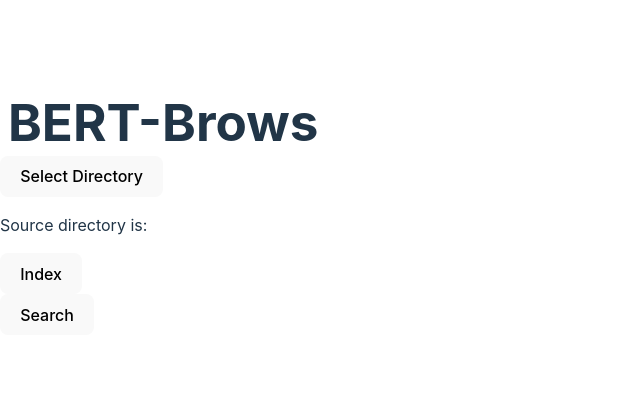
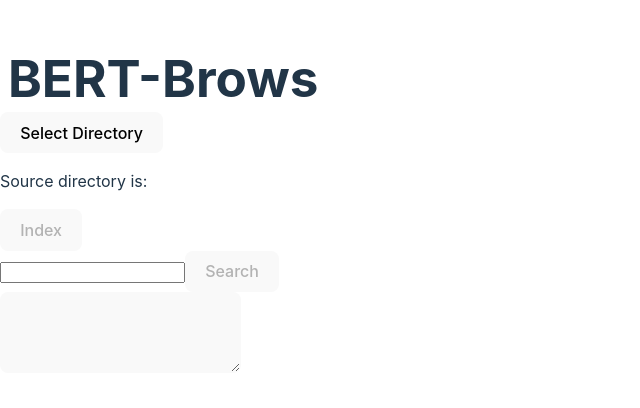
Before and after one commit to spikelynch/bert-brows, a React (Vite) app: page / in a window 1280 px wide. Shown: the part 188-596 px from the top of the page, without its empty margins (0-640 px from the left). Built offline with nearby package versions, Linux system fonts and the light colour scheme.

Commit message:
Tediously debugging js workers

```diff
--- a/src/App.jsx
+++ b/src/App.jsx
@@ -12,13 +12,12 @@ function App() {
 
  // Model loading
   const [ready, setReady] = useState(null);
-  const [indexDisabled, setIndexDisabled] = useState(false);
-  const [searchDisabled, setSearchDisabled] = useState(false);
+  const [indexDisabled, setIndexDisabled] = useState(true);
+  const [searchDisabled, setSearchDisabled] = useState(true);
   const [progressItems, setProgressItems] = useState([]);
-
-  // Inputs and outputs
   const [sourceDir, setSourceDir] = useState(null);
-  const [output, setOutput] = useState('');
+  const [query, setQuery] = useState('');
+  const [results, setResults] = useState('');
 
 
   const worker = useRef(null);
@@ -60,18 +59,13 @@ function App() {
 
         case 'ready':
           // Pipeline ready: the worker is ready to accept messages.
-          setReady(true);
-          break;
-
-        case 'update':
-          // Generation update: update the output text.
-          console.log("Got back output", e)
-          setOutput(e.data.output);
+          setSearchDisabled(false);
           break;
 
         case 'complete':
-          // Generation complete: re-enable the "Translate" button
-          setDisabled(false);
+          // Search results are back
+          setResults(e.data.results);
+          setSearchDisabled(false);
           break;
       }
     };
@@ -123,7 +117,7 @@ const loadTextDocs = async (directory) => {
     if( entry.name.endsWith(".txt") ) {
       const textFile = await entry.getFile();
       const text = await textFile.text();
-      texts.push([entry.name, text]);
+      texts.push({"name": entry.name, "text": text});
     }
   }
   return texts;
@@ -134,26 +128,27 @@ const loadTextDocs = async (directory) => {
 
 
   const index = async () => {
-    console.log("index");
-    setDisabled(true);
-    console.log(`Indexing ${sourceDir}`)
+    setIndexDisabled(true);
     const texts = await loadTextDocs(sourceDir);
+    console.log(`Loaded texts: ${texts}`)
     worker.current.postMessage({
+        operation: "index",
         texts: texts,
     });
   };
 
   const search = async () => {
-    setDisabled(true);
-    //const texts = await loadPDFs(sourceDir);
-    //worker.current.postMessage({
-      //texts: texts,
-    //});
+    setSearchDisabled(true);
+    worker.current.postMessage({
+      operation: "search",
+      query: query,
+    });
   };
 
 
   const selectDirectory = (directoryHandle) => {
     setSourceDir(directoryHandle);
+    setIndexDisabled(false);
     console.log("selectDirectory");
   };
 
@@ -170,10 +165,13 @@ const loadTextDocs = async (directory) => {
       </div>
 
       <div className='search-container'>
-        <button onClick={searchDisabled}>Search</button>
+        <input value={query} onChange={e => setQuery(e.target.value)} />
+        <button disabled={searchDisabled} onClick={search}>Search</button>
       </div>
 
-
+     <div className='results-container'>
+        <textarea value={results} rows={3} readOnly></textarea>
+      </div>
     </div>
 
 
--- a/src/worker.js
+++ b/src/worker.js
@@ -20,10 +20,35 @@ class EmbeddingPipeline {
 }
 
 
+function calculateCosineSimilarity(queryEmbedding, embedding) {
+  let dotProduct = 0;
+  let queryMagnitude = 0;
+  let embeddingMagnitude = 0;
+  let queryEmbeddingLength = queryEmbedding.length
+  for (let i = 0; i < queryEmbeddingLength; i++) {
+      dotProduct += queryEmbedding[i] * embedding[i];
+      queryMagnitude += queryEmbedding[i] ** 2;
+      embeddingMagnitude += embedding[i] ** 2;
+  }
+  return dotProduct / (Math.sqrt(queryMagnitude) * Math.sqrt(embeddingMagnitude));
+};
+
+
+function doSearch(query, index) {
+  const results = [];
+  for (const name in index) {
+   console.log(`Searching ${name}`);
+   const csim = calculateCosineSimilarity(queryEmbedding, index[name]["embedding"]);
+   console.log(`cosine sim = ${csim}`);
+ //  results.push([0, name, index[name]["text"]);
+  }
+  //results.sort((a, b) => b[0] - a[0]);
+  return results;
+}
+
 
 // Listen for messages from the main thread
 self.addEventListener('message', async (event) => {
-  	console.log("Got message in worker:", event.data.src_dir.name);
   // Retrieve the translation pipeline. When called for the first time,
   // this will load the pipeline and save it for future use.
   let indexer = await EmbeddingPipeline.getInstance(x => {
@@ -32,24 +57,51 @@ self.addEventListener('message', async (event) => {
       self.postMessage(x);
   });
 
-  let src_dir = event.data.src_dir;
+  // very naive - store the index in a variable here
+  let index = {};
 
 
-  //let outputTensor = await indexer('Fix me');
-  //let outputArray = outputTensor.tolist();
 
-  // Send the output back to the main thread
-  self.postMessage({
+
+
+
+  let op = event.data.operation;
+  console.log("in worker", event.data);
+  if( op === "index" ) {
+    index = {};
+    console.log("building index");
+    for await ( const text of event.data.texts ) {
+      console.log(text["name"]);
+      const name = text["name"];
+      const embedding = await indexer(text["text"]);
+      index[name] = { "text": text["text"], "embedding": embedding };
+    }
+    console.log("done");
+    self.postMessage({
+        status: 'ready',
+    });
+  } else {
+    console.log("Search");
+    const query = event.data.query;
+    console.log(`Query = ${query}`);
+    const qembedding = await indexer(query);
+    console.log(`Embedding = ${qembedding}`);
+    const matches = doSearch(qembedding, index);
+    self.postMessage({
       status: 'complete',
-      output: "foo",
-  });
+      results: matches,
+    })
+  }
 });
 
-// let extractor = await pipeline('feature-extraction', 'Xenova/all-MiniLM-L6-v2');
-// let result = await extractor('This is a simple test.', { pooling: 'mean', normalize: true });
-// console.log(result);
-// // Tensor {
-// //     type: 'float32',
-// //     data: Float32Array [0.09094982594251633, -0.014774246141314507, ...],
-// //     dims: [1, 384]
-// // }
+
+
+  // const doSearch = (queryEmbedding) => {
+  //   const results = [];
+  //   for (const name in index) {
+  //     const csim = calculateCosineSimilarity(queryEmbedding, index[name]["embedding"]);
+  //     results.push([csim, name, index[name]["text"]);
+  //   }
+  //   results.sort((a, b) => b[0] - a[0]);
+  //   return Array.slice(results, 0, 3);
+  // };
```
